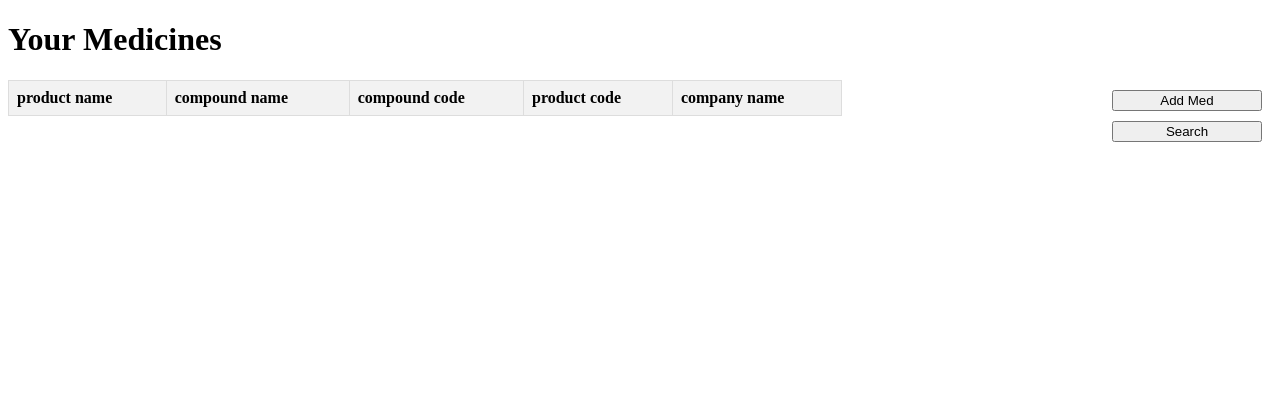
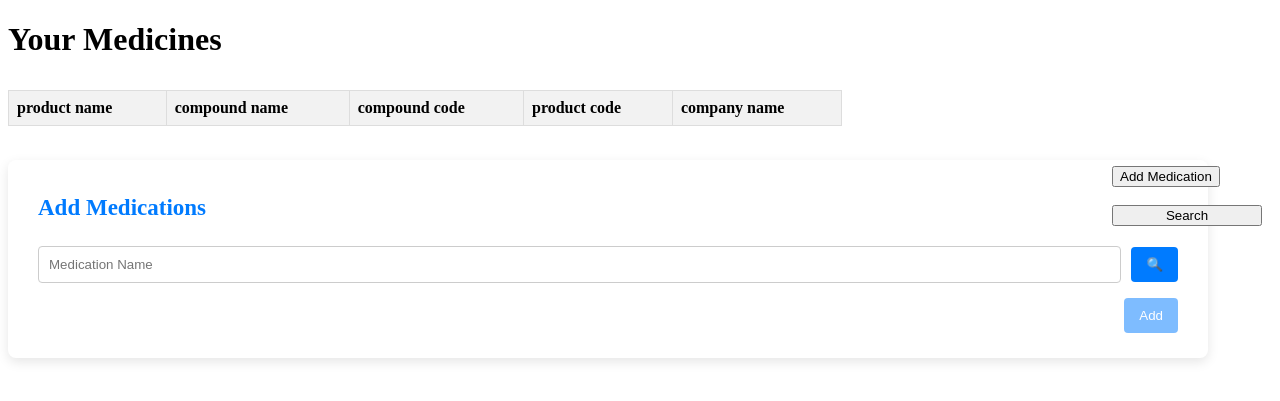
Before and after one commit to maroo1746/noverdose, a Django app: page /user_med/ in a window 1280 px wide. Shown: the top 401 px of the page. Run offline with Django 4.2, Linux system fonts and the light colour scheme; a user stored in the database is signed in; lists and menus that the app fills with data are empty; parts of the project's set-up code (start-up, migrations or seed data) failed here and were passed over.

Commit message:
temp commit : before change user_med.html

```diff
--- a/Mediforbidden/settings.py
+++ b/Mediforbidden/settings.py
@@ -126,6 +126,8 @@ STATICFILES_DIRS = ( os.path.join(BASE_DIR, 'searchmed/static'), )
 
 LOGIN_REDIRECT_URL = '/addinfo/'
 
+LOGIN_URL = 'login'
+
 # Default primary key field type
 # https://docs.djangoproject.com/en/4.2/ref/settings/#default-auto-field
 
--- a/log.txt
+++ b/log.txt
@@ -2,3 +2,4 @@
 Inserted: test6, 66, 66, 66, 66
 Inserted: test7, 7, 7, 7, 7
 Inserted: ss, ss, 11, 11, 11
+Inserted: ss, 11, 11, 11, 11
--- a/searchmed/templates/searchmed/user_med.html
+++ b/searchmed/templates/searchmed/user_med.html
@@ -1,44 +1,65 @@
 <!DOCTYPE html>
+{% load static %}
+<html lang="ko">
 <html>
+
 <head>
     <title>Your Medicines</title>
+    <script src="https://code.jquery.com/jquery-3.6.0.min.js"></script>
+    <meta charset="UTF-8">
+    <meta name="viewport" content="width=device-width, initial-scale=1.0">
+    <link rel="stylesheet" href="{% static 'css/styles.css' %}">
     <style>
         .container {
             display: flex;
             justify-content: space-between;
         }
+
         .med-table {
-            width: 66%; /* 테이블 크기를 페이지의 2/3로 설정 */
-            overflow-y: auto; /* 스크롤 가능하게 설정 */
-            max-height: 400px; /* 스크롤 영역의 최대 높이 */
+            width: 66%;
+            /* 테이블 크기를 페이지의 2/3로 설정 */
+            overflow-y: auto;
+            /* 스크롤 가능하게 설정 */
+            max-height: 400px;
+            /* 스크롤 영역의 최대 높이 */
         }
+
         table {
             width: 100%;
             border-collapse: collapse;
         }
-        th, td {
+
+        th,
+        td {
             border: 1px solid #ddd;
             padding: 8px;
             text-align: left;
         }
+
         th {
             background-color: #f2f2f2;
         }
+
         .button-group {
             display: flex;
             flex-direction: column;
             justify-content: flex-start;
             margin-bottom: 10px;
-            width: 150px;  /* 버튼의 너비 */
-            height: 50px;  /* 버튼의 높이 */
-            font-size: 100px;  /* 폰트 크기 */
+            width: 150px;
+            /* 버튼의 너비 */
+            height: 50px;
+            /* 버튼의 높이 */
+            font-size: 100px;
+            /* 폰트 크기 */
             padding: 10px;
         }
+
         .button-group button {
             margin-bottom: 10px;
         }
     </style>
 </head>
+
 <body>
 
     <h1>Your Medicines</h1>
@@ -72,10 +93,136 @@
 
         <div class="button-group">
             <!-- 버튼 추가 -->
-        <button onclick="addMed()">Add Med</button>
+            <a href="{% url 'searchmed:add_med_user' %}"><button>Add Medication</button></a>
             <button onclick="searchMed()">Search</button>
         </div>
     </div>
 
+    <div class="search-container">
+        <header class ="search-header">
+            Add Medications
+        </header>
+
+        <form method="POST">
+            {% csrf_token %}
+        <div class="input-group">
+            <input type="text" placeholder="Medication Name" id="productA">
+            <button class="search-btn" type="button" onclick="validateMedicine('productA')">🔍</button>
+        </div>
+        <div id="medicine-list" style="display:none;"></div>
+        <div style="text-align: right;">
+            <button class="search-btn disabled" type="button" id="addMedicineBtn" onclick="addMedicine()" disabled>Add</button>
+        </div>
+        <div id="resultsContainer"></div>
+    </div>
+
+    <script>
+        let med_id = "";
+
+        function validateMedicine(productId) {
+            // checks if the medicine exists in med_db.med
+            let inputVal = document.getElementById(productId).value;
+
+            // AJAX 요청을 통해 의약품을 검증한다
+
+            $.ajax({
+                url: '/check_medicine/', // Django URL endpoint
+                method: 'GET',
+                data: {
+                    'product_name' : inputVal
+                },
+                success: function(data) {
+
+                    if (data.medicines && data.medicines.length > 0) {
+                        displayMedicines(data.medicines, productId);
+                    }
+                },
+                error: function(err) {
+                    console.error("Error fetchig medicines", err);
+                }
+            });
+        }
+
+        function displayMedicines(medicines, productId) {
+            let medicineListDiv = document.getElementById("medicine-list");
+            medicineListDiv.innerHTML = ""; // Clear previous list
+
+            // 테이블 헤더 생성
+            let table = document.createElement("table");
+            let header = document.createElement("tr");
+            let headers = [
+                "제품명 (product name)",
+                "성분명 (compound name)",
+                "성분코드 (compound code)",
+                "제품코드 (product code)",
+                "업체명 (company name)"
+            ];
+            headers.forEach(h => {
+                let th = document.createElement("th");
+                th.innerText = h;
+                header.appendChild(th);
+            });
+            table.appendChild(header);
+
+
+            medicines.forEach(med => {
+                let tr = document.createElement("tr");
+                let data = [
+                    med.product_name,
+                    med.compound_name,
+                    med.compound_code,
+                    med.product_code,
+                    med.company_name
+                ];
+                data.forEach(d => {
+                    let td = document.createElement("td");
+                    td.innerText = d;
+                    tr.appendChild(td);
+                });
+
+                // 클릭 이벤트 추가
+                tr.onclick = function() {
+                    if (productId === 'productA') {
+                        med_id = med.id;
+                    }
+
+                    // 사용자의 입력 상자에 선택한 의약품 이름을 설정합니다
+                    document.getElementById(productId).value = med.product_name;
+
+                    // 목록을 숨깁니다
+                    medicineListDiv.style.display = "none";
+
+                    if (med_id) {
+                        document.getElementById('addMedicineBtn').classList.remove('disabled');
+                        document.getElementById('addMedicineBtn').disabled = false;
+                    }
+                };
+                table.appendChild(tr);
+            });
+            medicineListDiv.appendChild(table);
+            medicineListDiv.style.display = "block";
+        }
+
+        function addMedicine() {
+            var csrfToken = document.querySelector('[name=csrfmiddlewaretoken]').value;
+            $.ajax({
+                url: '/add_medicine/',
+                type: 'POST',
+                data: {
+                    'med_id':med_id,
+                    'csrfmiddlewaretoken':csrfToken
+                },
+                success: function(response) {
+                    alert("The medication has been successfully added.");
+                },
+                error: function(error) {
+                    alert("An error occurred: " +xhr.status + " " + error);
+                }
+            })
+        }
+
+    </script>
+
 </body>
+
 </html>
--- a/searchmed/views.py
+++ b/searchmed/views.py
@@ -25,6 +25,9 @@ def add_med_user_view(request) :
 
 def age_view(request) :
     return render(request, 'searchmed/age.html', {})
+
+def add_med_user(request) :
+    return render(request, 'searchmed/add_med_user.html', {})
 
 def check_medicine(request):
     product_name = request.GET.get('product_name')
@@ -99,6 +102,7 @@ def addinfo_view(request):
     else:
         return HttpResponse("Unsupported HTTP method.")
 
+@login_required
 def user_med_view(request):
     # 로그인 여부 확인 (옵션)
     if not request.user.is_authenticated:
```
Lines whose indentation alone changed are shown as unchanged.
